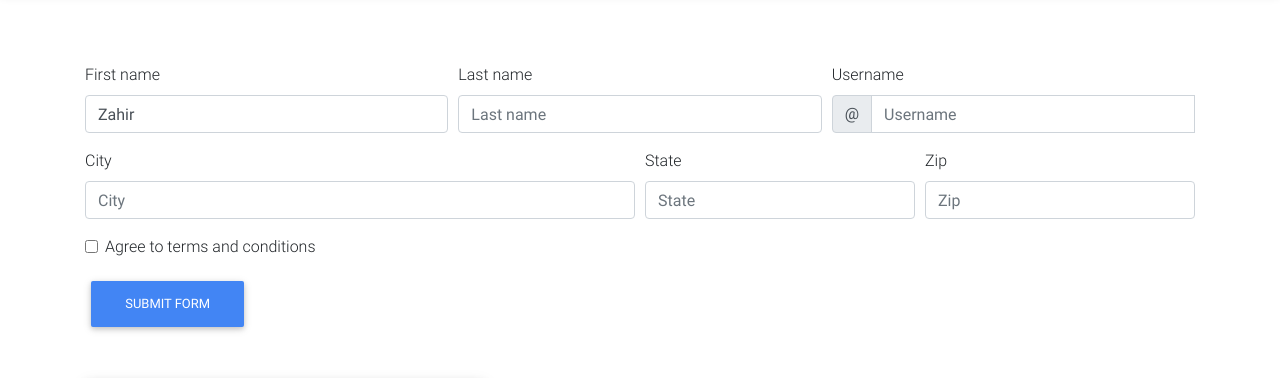
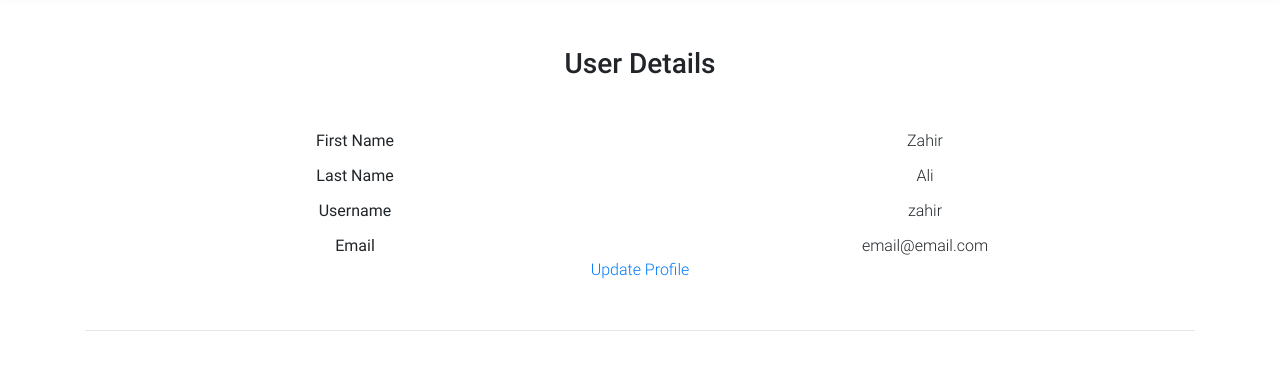
Before and after one commit to zahir1509/project-ap-etravel, a Django app: page /myaccount in a window 1280 px wide. Shown: the part 73-451 px from the top of the page. Run offline with Django 3.2, Linux system fonts and the light colour scheme; a user stored in the database is signed in; some libraries are stand-ins or nearby versions.

Commit message:
profile details added

```diff
--- a/main/templates/myaccount.html
+++ b/main/templates/myaccount.html
@@ -31,6 +31,78 @@
 
   <!--Main layout-->
   <main>
+
+    <div class="container">
+
+      <!--Section: More-->
+      <section>
+
+        <h2 class="my-5 h3 text-center">User Details</h2>
+
+        <center>
+          <div class="row">
+            <div class="col-sm">
+              <b>First Name</b>
+            </div>
+
+            <div class="col-sm">
+              {{request.user.first_name}}
+            </div>
+          </div>
+
+          <div class="row" style="margin-top: 1%;">
+            <div class="col-sm">
+              <b>Last Name</b>
+            </div>
+
+            <div class="col-sm">
+              {{request.user.last_name}}
+            </div>
+          </div>
+
+          <div class="row" style="margin-top: 1%;">
+            <div class="col-sm">
+              <b>Username</b>
+            </div>
+
+            <div class="col-sm">
+              {{request.user.username}}
+            </div>
+          </div>
+
+          <div class="row" style="margin-top: 1%;">
+            <div class="col-sm">
+              <b>Email</b>
+            </div>
+
+            <div class="col-sm">
+              {{request.user.email}}
+            </div>
+          </div>
+
+          <a href="">Update Profile</a>
+
+        </center>
+
+
+
+      </section>
+      <!--Section: More-->
+
+      <hr class="my-5">
+
+    </div>
+
+
+
+
+
+
+
+
+
+
+
 
     <div class="container" style="margin-top: 4rem;">
       <form class="needs-validation" novalidate>
--- a/main/views.py
+++ b/main/views.py
@@ -15,7 +15,10 @@ def browsehotel(request):
     return render(request, 'browsehotel.html')
 
 def accountpage(request):
-    return render(request, 'myaccount.html')
+    if request.user.is_authenticated:
+        return render(request, 'myaccount.html')
+    else:
+        return redirect('login')
 
 def loginPage(request):
     if request.user.is_authenticated:
```
Also changed, not shown: db.sqlite3.
